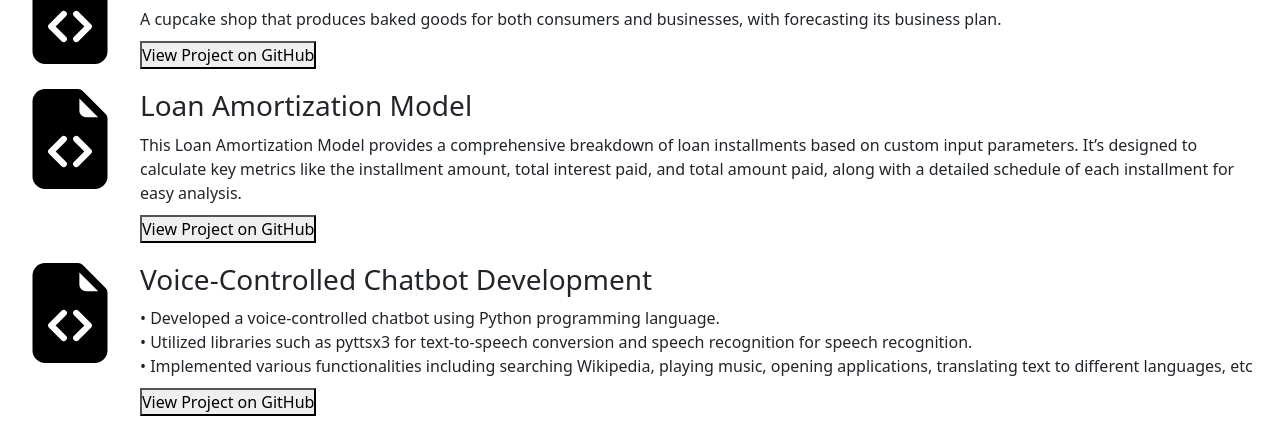
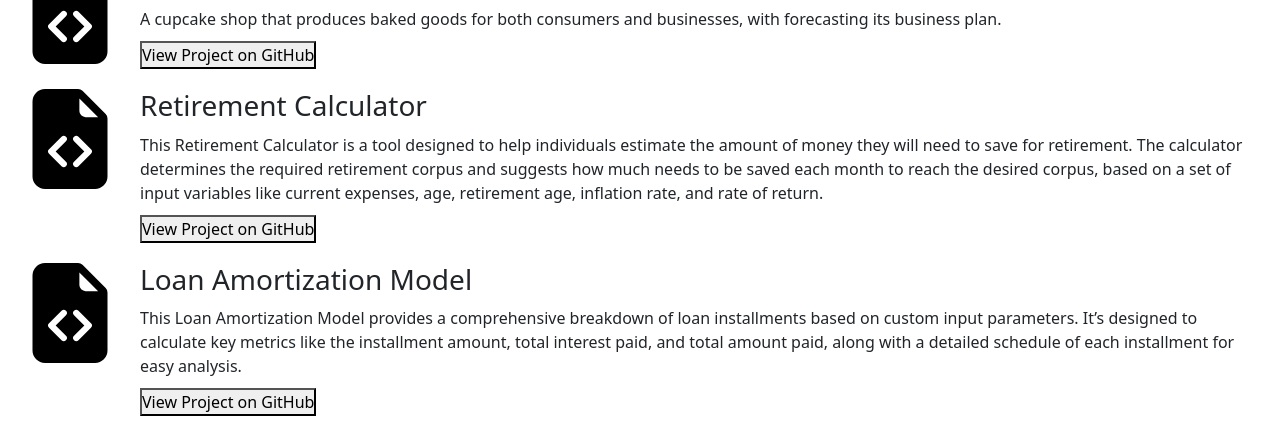
Before and after one commit to VarunPalrecha/My-Portfolio, a plain HTML site: page index.html in a window 1280 px wide. Shown: the part 734-1167 px from the top of the page. Drawn offline with nearby package versions, Linux system fonts and the light colour scheme.

Commit message:
Update index.html

```diff
--- a/index.html
+++ b/index.html
@@ -48,6 +48,14 @@
           <h3>Excel-Skill-for-Business</h3>
           <p>A cupcake shop that produces baked goods for both consumers and businesses, with forecasting its business plan.</p>
           <a href="https://github.com/VarunPalrecha/Excel-Skill-for-Business.git" target="_blank"><button>View Project on GitHub</button></a>
+        </div>
+      </div>
+      <div class="project">
+        <img src="file-earmark-code-fill.svg" alt="Project 2">
+        <div class="project-info">
+          <h3>Retirement Calculator</h3>
+          <p>This Retirement Calculator is a tool designed to help individuals estimate the amount of money they will need to save for retirement. The calculator determines the required retirement corpus and suggests how much needs to be saved each month to reach the desired corpus, based on a set of input variables like current expenses, age, retirement age, inflation rate, and rate of return.</p>
+          <a href="https://github.com/VarunPalrecha/Retirement-Calculator" target="_blank"><button>View Project on GitHub</button></a>
         </div>
       </div>
       <div class="project">
```
